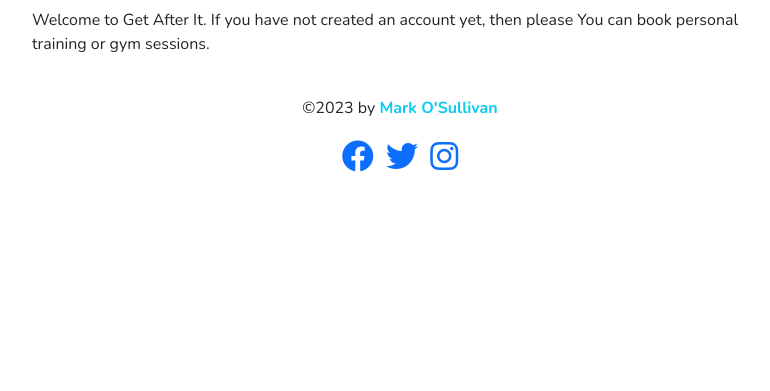
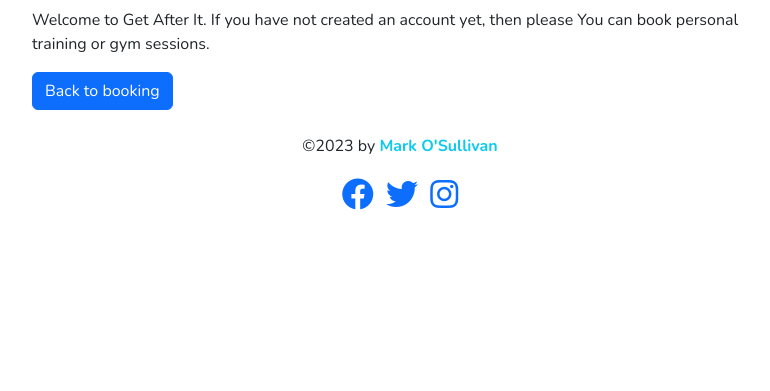
Before and after one commit to Mark-O-S/Get-After-It, a Django app: template templates/pt_booking_session.html in a window 1280 px wide. Shown: the part 376-767 px from the top of the page, without its empty margins (240-1010 px from the left). Run offline with Django 3.2, Linux system fonts and the light colour scheme; the template is opened without the code that fills it, so the values that code supplies are empty; the visitor is signed in with stand-in values (Sample User, id 1); some libraries are stand-ins or nearby versions.

Commit message:
Add back to booking button

```diff
--- a/templates/base.html
+++ b/templates/base.html
@@ -65,9 +65,6 @@
                         <a class="nav-link" href="{% url 'account_login' %}">Login</a>
                     </li>
                     {% endif %}
-
-
-
                 </ul>
             </div>
         </div>
--- a/templates/pt_booking_session.html
+++ b/templates/pt_booking_session.html
@@ -15,6 +15,7 @@
             <p>{{ booking_date }}</p>
             <p>{{ time }}</p>
             <p>{{ booking_status }}</p>
+            <a type="submit" class="btn btn-primary" value="Back to booking" href="/pt_booking">Back to booking</a>
         </div>
     </div>
 </div>
```
